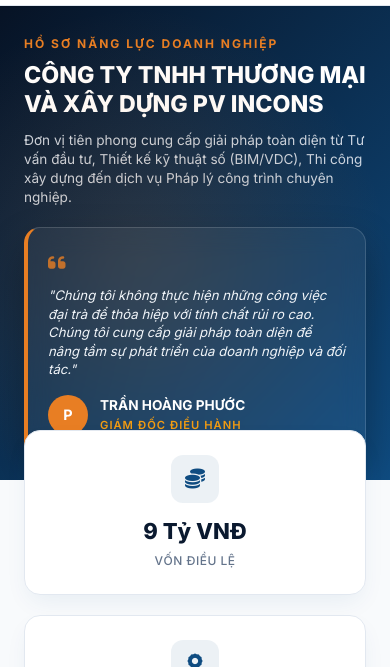
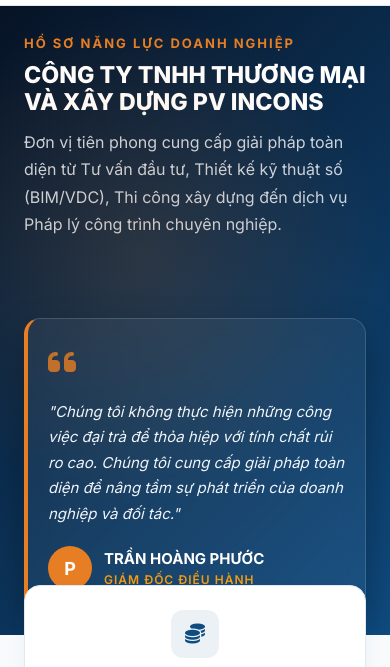
Before and after one commit to pvincons/cloud, a plain HTML site: page about.html in a window 390 px wide. Shown: the part 108-775 px from the top of the page. Drawn offline with nearby package versions, Linux system fonts and the light colour scheme.

Commit message:
Add files via upload

```diff
--- a/about.html
+++ b/about.html
@@ -708,71 +708,22 @@
                 padding-bottom: 1.5rem !important;
             }
 
-            /* 2. Giảm khoảng cách (gap) giữa khối Tiêu đề và thẻ Leadership Card */
-            .hero-grid {
-                display: flex !important;
-                flex-direction: column !important;
-                gap: 1.25rem !important;
-                /* Thay vì gap 2.5rem - 3rem như mặc định */
-            }
-
             /* 3. Giảm bớt margin và cỡ chữ của phần Tiêu đề */
             .hero-tag {
                 display: inline-block;
                 margin-bottom: 0.5rem !important;
-                font-size: 0.75rem !important;
             }
 
             .hero-title {
                 font-size: 1.45rem !important;
                 /* Giảm nhẹ size chữ tiêu đề */
-                line-height: 1.25 !important;
-                /* Thu hẹp khoảng cách dòng */
                 margin-bottom: 0.75rem !important;
-            }
-
-            .hero-subtitle {
-                font-size: 0.85rem !important;
-                line-height: 1.4 !important;
-                margin-bottom: 0 !important;
             }
 
             /* 4. Thu gọn thẻ Quote (Leadership Card) */
             .leadership-card {
                 padding: 1.25rem !important;
                 /* Giảm padding trong card */
-            }
-
-            .leadership-card .quote-icon {
-                margin-bottom: 0.5rem !important;
-                font-size: 1.25rem !important;
-            }
-
-            .leadership-card .quote-text {
-                font-size: 0.825rem !important;
-                line-height: 1.4 !important;
-                margin-bottom: 1rem !important;
-            }
-
-            .quote-author {
-                display: flex;
-                align-items: center;
-                gap: 0.75rem !important;
-            }
-
-            .author-avatar {
-                width: 40px !important;
-                height: 40px !important;
-                font-size: 0.9rem !important;
-            }
-
-            .author-info h4 {
-                font-size: 0.85rem !important;
-                margin-bottom: 0.1rem !important;
-            }
-
-            .author-info p {
-                font-size: 0.7rem !important;
             }
         }
     </style>
```
